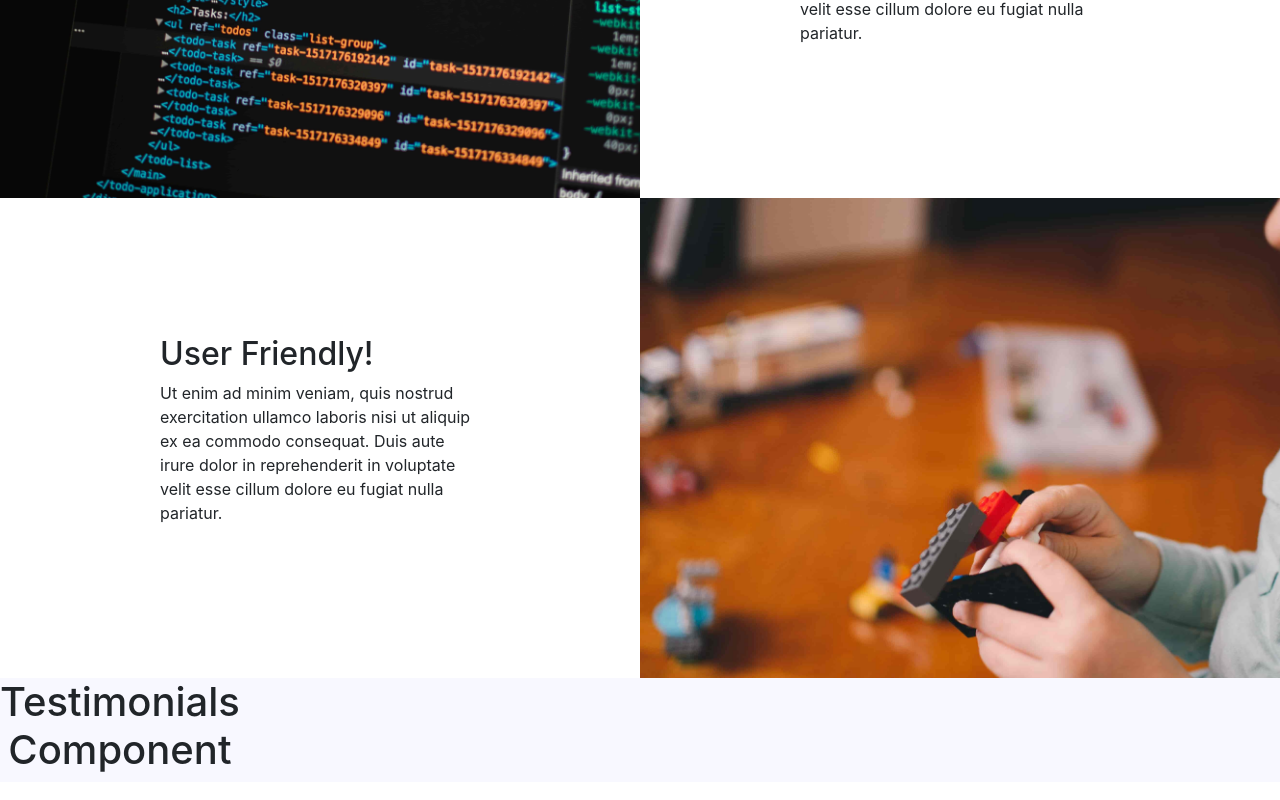
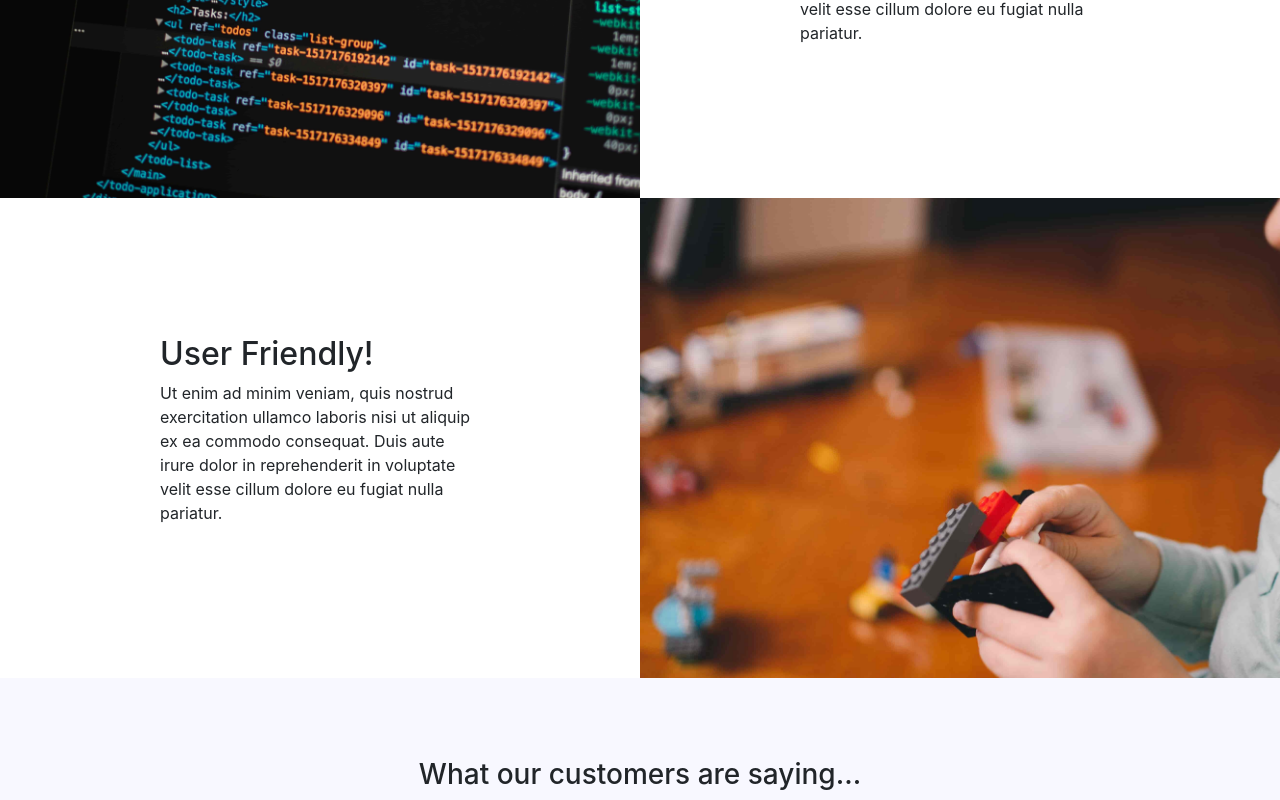
Before and after one commit to lacyjpr/landing, a React (Create React App) app: page / in a window 1280 px wide. Shown: the part 2071-2871 px from the top of the page. Built offline with nearby package versions, Linux system fonts and the light colour scheme.

Commit message:
Add basic css to Testimonials

```diff
--- a/src/components/testimonials/Testimonials.js
+++ b/src/components/testimonials/Testimonials.js
@@ -3,8 +3,8 @@ import './Testimonials.scss';
 
 const Testimonials = () => {
   return (
-    <div>
-      <h1>Testimonials Component</h1>
+    <div className='Testimonials'>
+      <h3>What our customers are saying...</h3>
     </div>
   );
 };
--- a/src/components/testimonials/Testimonials.scss
+++ b/src/components/testimonials/Testimonials.scss
@@ -0,0 +1,13 @@
+.Testimonials {
+  grid-column: 1/13;
+  grid-row: 5 / 6;
+  margin-top: 10vh;
+}
+
+@media (min-width: 992px) {
+  .Testimonials {
+    display: flex;
+    flex-direction: row;
+    justify-content: space-evenly;
+  }
+}
--- a/src/styles/_globals.scss
+++ b/src/styles/_globals.scss
@@ -1,7 +1,7 @@
 .App {
   display: grid;
   grid-template-columns: repeat(12, 1fr);
-  grid-template-rows: repeat(4, minmax(50px, auto));
+  grid-template-rows: repeat(5, minmax(50px, auto));
   margin: auto;
   background-color: ghostwhite;
 }
```
